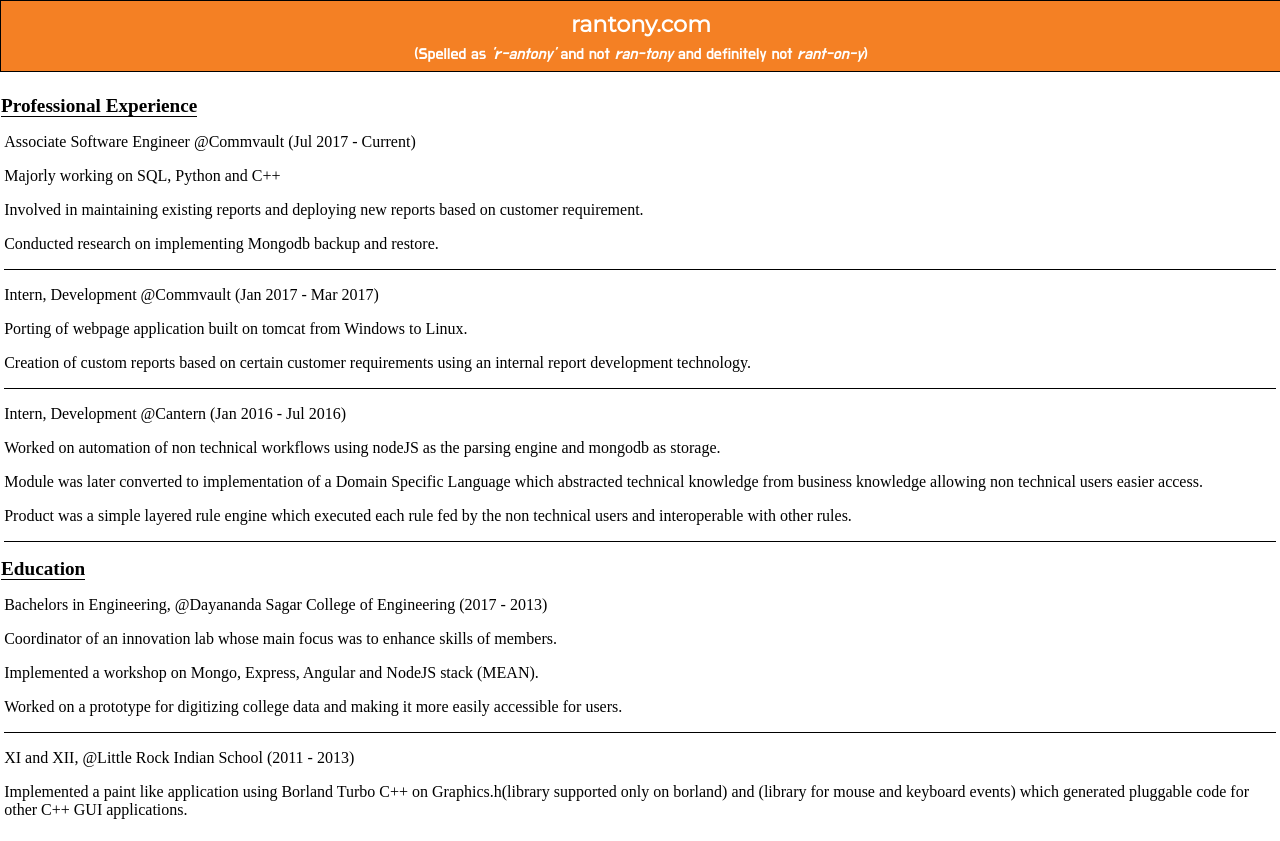
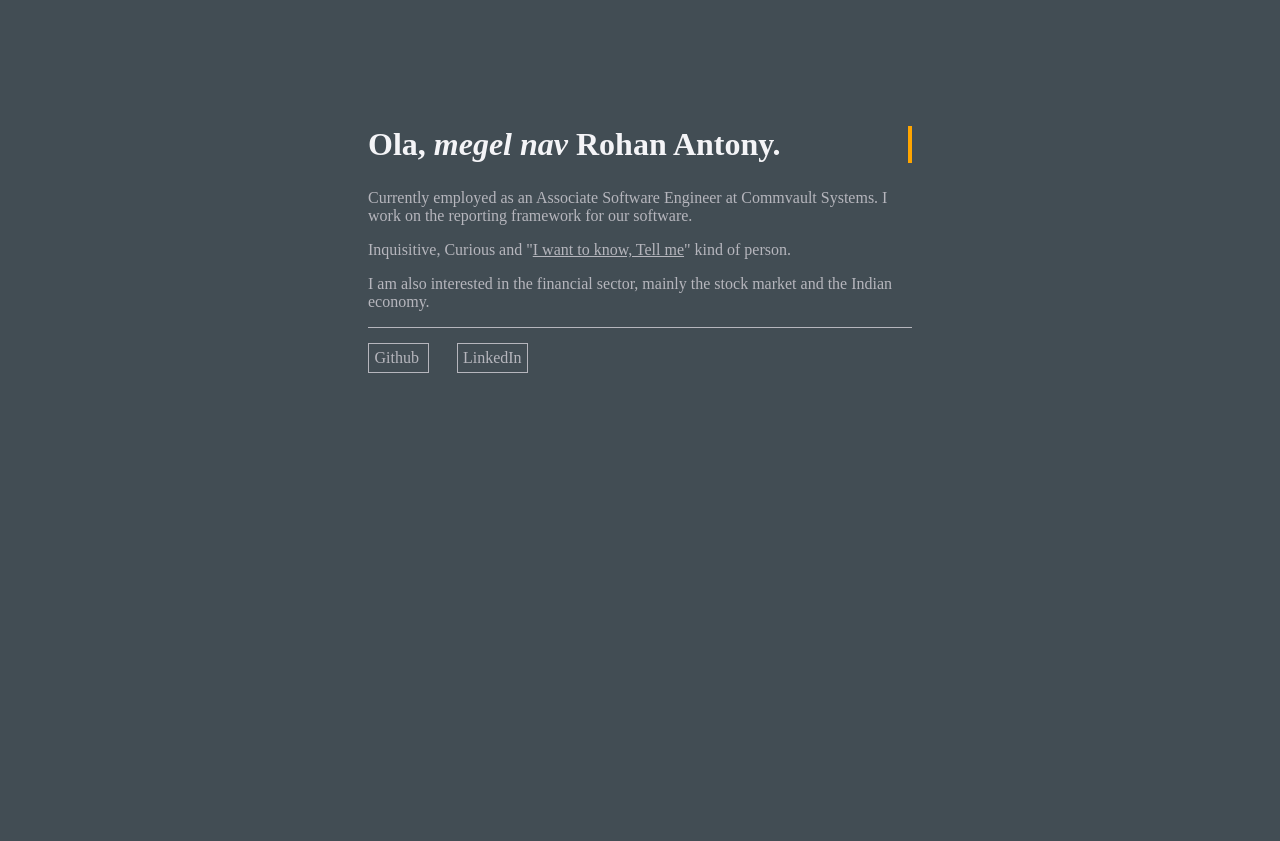
Before and after one commit to RohanAntony/Website, a plain HTML site: page index.html in a window 1280 px wide. After the commit the page ends 800 px from the top, so only its background shows below. Drawn offline with Linux system fonts and the light colour scheme.

Commit message:
Updated website

```diff
--- a/css/header.css
+++ /dev/null
@@ -1,48 +0,0 @@
-html{
-  width:100%;
-  height:100%;
-  margin: 0px;
-  padding: 0px;
-  overflow-x: hidden;
-}
-body{
-  width:100%;
-  height:100%;
-  padding: 0px;
-  margin: 0px;
-  overflow: visible;
-}
-header{
-  border:1px solid black;
-  width:100%;
-  min-height:70px;
-  height:5%;
-  margin: 0px;
-  padding: 0px;
-  text-align: center;
-  background-color: rgb(244, 128, 36);
-  color: white;
-}
-.headerContent{
-  border:1px solid rgba(0, 0, 0, 0);
-  height:48%;
-  margin-top: 0px;
-}
-.headerContent p {
-  height: 100%;
-  line-height: 200%;
-  margin:0px;
-  padding:0px;
-}
-#mainHeader {
-  font-family: 'Montserrat', sans-serif;
-  font-size: 1.4em;
-  font-weight: bold;
-}
-#subHeader{
-  font-family: 'Do Hyeon', sans-serif;
-  font-size: 1em;
-}
-.comment{
-  font-style: italic;
-}
--- a/css/main.css
+++ b/css/main.css
@@ -1,26 +1,143 @@
-main{
-  margin-top:0.5%;
-  margin-bottom:0.5%;
-  border: 1px solid rgba(0, 0, 0, 0);
+body{
+  background-color: #424d54;
+  color: #f4f4f7;
 }
 
-.resumeHeader{
-  .margin-top:0.25%;
-  padding:0;
+.header{
+  font-size: 1em;
+  width: 34em;
+  margin: 10% auto 2% auto;
 }
 
-.resumeHeaderText{
-  font-size: 1.2em;
-  font-weight: bold;
-  border-bottom: 1px solid black;
+.konkani{
+  font-style: italic;
 }
 
-.resumeItemCard{
-  margin: 0.25%;
-  padding:0px;
-  border-bottom: 1px solid black;
+.header h1 {
+  overflow: hidden; /* Ensures the content is not revealed until the animation */
+  border-right: .15em solid orange; /* The typwriter cursor */
+  white-space: nowrap; /* Keeps the content on a single line */
+  margin: 0 auto; /* Gives that scrolling effect as the typing happens */
+  animation:
+    typing 3s steps(30, end),
+    blink-caret .75s step-end infinite;
 }
 
-.resumeItemCard:last-child{
-  border-bottom: 1px solid rgba(0,0,0,0);
+/* The typing effect */
+@keyframes typing {
+  from { width: 0 }
+  to { width: 100% }
 }
+
+/* The typewriter cursor effect */
+@keyframes blink-caret {
+  from, to { border-color: transparent }
+  50% { border-color: orange; }
+}
+
+.contents{
+  width: 34em;
+  margin:1% auto;
+}
+
+.section{
+  border-bottom:1px solid #b6b6bd;
+  width:100%;
+  animation:
+    hide-border 3s linear,
+    display-border 1s steps(10, end) 3s;
+}
+
+.links{
+  margin: 4% auto;
+  width:100%;
+}
+
+.link {
+  border: 1px solid #b6b6bd;
+  padding: 1%;
+  animation:
+    hide-border-all 3s linear,
+    display-border-all 1s steps(10, end) 3s;
+}
+
+.link:not(:first-child){
+  margin-left:5%;
+}
+
+.links a{
+  margin: 0 auto;
+  text-decoration: none;
+  color: #b6b6bd;
+  animation:
+    hide-text 3s linear,
+    display-text 1s steps(10, end) 3s;
+}
+
+.contents p, .contents p a, .contents hr{
+  color: #b6b6bd;
+  animation:
+    hide-text 3s linear,
+    display-text 1s steps(10, end) 3s;
+}
+
+/*Hide text initially for fade in*/
+@keyframes hide-text {
+  from {
+    color: #424d54;
+  }
+  to {
+    color: #424d54;
+  }
+}
+
+/*The fade in effect */
+@keyframes display-text{
+  from {
+    color: #424d54;
+  }
+  to {
+    color: #b6b6bd;
+  }
+}
+
+/*Hide text initially for fade in*/
+@keyframes hide-border {
+  from {
+    border-bottom: 1px solid #424d54;
+  }
+  to {
+    border-bottom: 1px solid #424d54;
+  }
+}
+
+/*The fade in effect */
+@keyframes display-border{
+  from {
+    border-bottom: 1px solid #424d54;
+  }
+  to {
+    border-bottom: 1px solid #b6b6bd;
+  }
+}
+
+
+/*Hide text initially for fade in*/
+@keyframes hide-border-all {
+  from {
+    border: 1px solid #424d54;
+  }
+  to {
+    border: 1px solid #424d54;
+  }
+}
+
+/*The fade in effect */
+@keyframes display-border-all{
+  from {
+    border: 1px solid #424d54;
+  }
+  to {
+    border: 1px solid #b6b6bd;
+  }
+}
--- a/index.html
+++ b/index.html
@@ -2,60 +2,31 @@
 <html lang="en" dir="ltr">
   <head>
     <meta charset="utf-8">
-    <title>I do lack imagination!!</title>
+    <title>Content block</title>
     <link href="https://fonts.googleapis.com/css?family=Montserrat" rel="stylesheet">
     <link href="https://fonts.googleapis.com/css?family=Do+Hyeon" rel="stylesheet">
-    <link rel="stylesheet" href="css/header.css">
     <link rel="stylesheet" href="css/main.css">
   </head>
   <body>
-    <header>
-      <div class="headerContent">
-        <p id="mainHeader">rantony.com</p>
+    <main>
+      <div class="header">
+        <h1>Ola, <span class="konkani">megel nav</span> Rohan Antony.</h1>
       </div>
-      <div class="headerContent">
-        <p id="subHeader">(Spelled as <span class="comment">'r-antony'</span> and not <span class="comment">ran-tony</span> and definitely not <span class="comment">rant-on-y</span>)</p>
+      <div class="contents">
+        <div class="section">
+          <p>Currently employed as an Associate Software Engineer at Commvault Systems. I work on the reporting framework for our software.</p>
+          <p>Inquisitive, Curious and "<a href="https://youtu.be/3tqCY0F5800">I want to know, Tell me</a>" kind of person.</p>
+          <p>I am also interested in the financial sector, mainly the stock market and the Indian economy.</p>
+        </div>
+        <div class="links">
+          <span class="link">
+            <a href="https://github.com/RohanAntony">Github</a>
+          </span>
+          <span class="link">
+            <a href="https://www.linkedin.com/in/rohanantony/">LinkedIn</a>
+          </span>
+        </div>
       </div>
-    </header>
-    <main>
-      <section>
-        <div class="resumeHeader">
-          <p><span class="resumeHeaderText">Professional Experience</span></p>
-        </div>
-        <div class="resumeItemCard">
-          <p><span class="resumeItemDesignation"> Associate Software Engineer @Commvault </span><span class="resumeItemTimeline"> (Jul 2017 - Current)</span></p>
-          <p><span class="resumeItemDesc">Majorly working on SQL, Python and C++</span></p>
-          <p><span class="resumeItemDesc">Involved in maintaining existing reports and deploying new reports based on customer requirement.</span></p>
-          <p><span class="resumeItemDesc">Conducted research on implementing Mongodb backup and restore.</span></p>
-        </div>
-        <div class="resumeItemCard">
-          <p><span class="resumeItemDesignation"> Intern, Development @Commvault </span><span class="resumeItemTimeline"> (Jan 2017 - Mar 2017)</span></p>
-          <p><span class="resumeItemDesc">Porting of webpage application built on tomcat from Windows to Linux.</span></p>
-          <p><span class="resumeItemDesc">Creation of custom reports based on certain customer requirements using an internal report development technology.</span></p>
-        </div>
-        <div class="resumeItemCard">
-          <p><span class="resumeItemDesignation"> Intern, Development @Cantern </span><span class="resumeItemTimeline"> (Jan 2016 - Jul 2016)</span></p>
-          <p><span class="resumeItemDesc">Worked on automation of non technical workflows using nodeJS as the parsing engine and mongodb as storage.</span></p>
-          <p><span class="resumeItemDesc">Module was later converted to implementation of a Domain Specific Language which abstracted technical knowledge from business knowledge allowing non technical users easier access.</span></p>
-          <p><span class="resumeItemDesc">Product was a simple layered rule engine which executed each rule fed by the non technical users and interoperable with other rules.</span></p>
-        </div>
-        <div class="resumeHeader">
-          <p><span class="resumeHeaderText">Education</span></p>
-        </div>
-        <div class="resumeItemCard">
-          <p><span class="resumeItemDesignation"> Bachelors in Engineering, @Dayananda Sagar College of Engineering </span><span class="resumeItemTimeline"> (2017 - 2013)</span></p>
-          <p><span class="resumeItemDesc">Coordinator of an innovation lab whose main focus was to enhance skills of members.</span></p>
-          <p><span class="resumeItemDesc">Implemented a workshop on Mongo, Express, Angular and NodeJS stack (MEAN).</span></p>
-          <p><span class="resumeItemDesc">Worked on a prototype for digitizing college data and making it more easily accessible for users.</span></p>
-        </div>
-        <div class="resumeItemCard">
-          <p><span class="resumeItemDesignation"> XI and XII, @Little Rock Indian School </span><span class="resumeItemTimeline"> (2011 - 2013)</span></p>
-          <p><span class="resumeItemDesc">Implemented a paint like application using Borland Turbo C++ on Graphics.h(library supported only on borland) and (library for mouse and keyboard events) which generated pluggable code for other C++ GUI applications.</span></p>
-        </div>
-      </section>
     </main>
-    <footer>
-
-    </footer>
   </body>
 </html>
```
